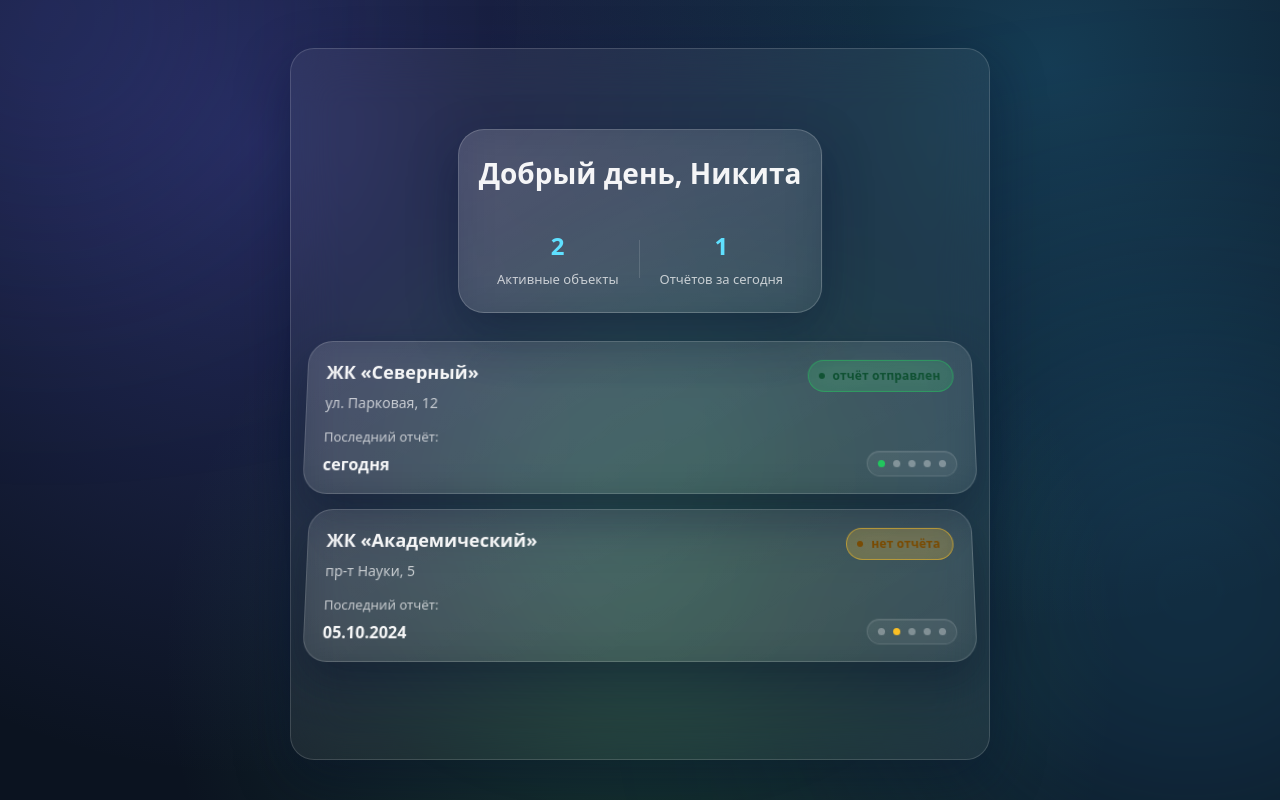
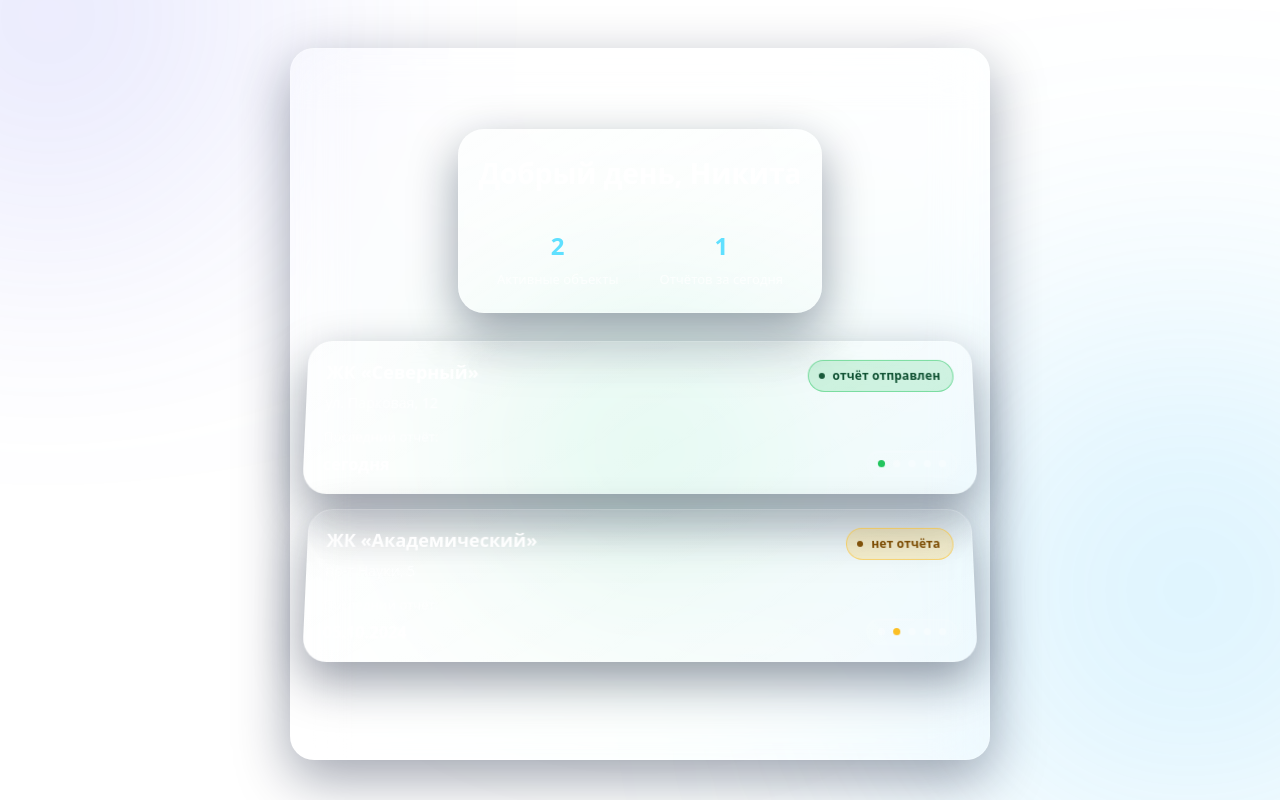
Before and after one commit to elyadamirovna/ptobot-frontend, a React (Vite) app: page / in a window 1280 px wide. Built offline with nearby package versions, Linux system fonts and the light colour scheme; no server answers.

Commit message:
Fix iOS status bar color

```diff
--- a/index.html
+++ b/index.html
@@ -6,7 +6,7 @@
     <meta name="viewport" content="width=device-width, initial-scale=1, viewport-fit=cover" />
     <meta name="apple-mobile-web-app-capable" content="yes" />
     <meta name="apple-mobile-web-app-status-bar-style" content="black-translucent" />
-    <meta name="theme-color" content="#0B1320" />
+    <meta name="theme-color" content="#1E2A44" />
     <title>frontend</title>
   </head>
   <body>
--- a/src/index.css
+++ b/src/index.css
@@ -9,9 +9,7 @@ body {
   margin: 0;
   padding: 0;
   overflow: hidden;
-  background-color: var(--app-surface);
-  background-image: var(--app-surface-gradient);
-  background-attachment: fixed;
+  background: transparent;
 }
 
 /* React-корень занимает всю высоту, скролл дальше организуем в App.tsx */
@@ -32,7 +30,7 @@ body {
   right: 0;
   height: env(safe-area-inset-top);
   pointer-events: none;
-  background-color: var(--app-surface-gradient-start);
+  background: #1e2a44;
   z-index: 9999;
 }
 
```
